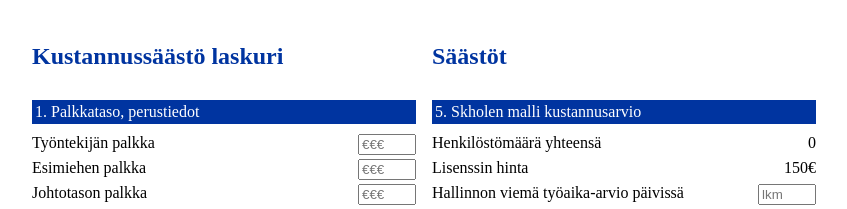
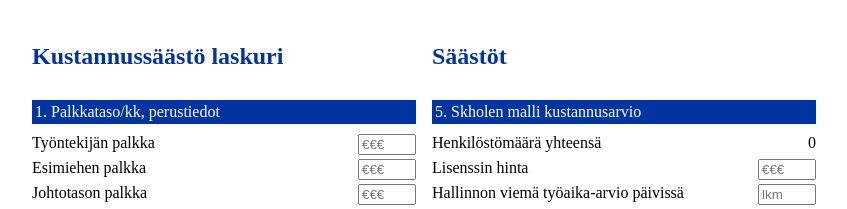
Before and after one commit to mAAstro7/ms, a React (Create React App) app: page / in a window 1280 px wide. Shown: the top 209 px of the page, without its empty margins (208-1055 px from the left). Built offline with nearby package versions, Linux system fonts and the light colour scheme.

Commit message:
make licenseprice unstatic

```diff
--- a/src/MoneySaver.js
+++ b/src/MoneySaver.js
@@ -10,7 +10,7 @@ let MoneySaver = (props) => {
 
 
       <div className="left-side">
-      <div className="section-breaker">1. Palkkataso, perustiedot</div>
+      <div className="section-breaker">1. Palkkataso/kk, perustiedot</div>
         <div className="section-holder">
           <label className="info-label">Työntekijän palkka</label>
           <div className="data-holder">
@@ -187,7 +187,7 @@ let MoneySaver = (props) => {
           <label className="info-label">Lisenssin hinta</label>
           <div className="data-holder">
 
-              {skholelicens}€
+          <Field className="data-input-holder" name="skholelicens" component="input" type="text" placeholder="€€€" />
 
           </div>
         </div>
@@ -316,7 +316,6 @@ MoneySaver = connect(state => {
   const daypay = 21.5;
   const firmpaymultiplier = 1.35;
   const kilometrikorvaus = 0.42;
-  const skholelicens = 150;
   var bosspay = parseInt(selector(state, 'bosspay'), 10);
   var managerpay = parseInt(selector(state, 'managerpay'), 10);
   var workerpay = parseInt(selector(state, 'workerpay'), 10);
@@ -350,6 +349,7 @@ MoneySaver = connect(state => {
   var tempmanager = parseInt(selector(state, 'tempmanager'), 10);
   var tempboss = parseInt(selector(state, 'tempboss'), 10);
   var tempdaycount = parseInt(selector(state, 'tempdaycount'), 10);
+  const skholelicens =  selector(state, 'skholelicens')
 
   var salaryTemp = 0;
   var salarytemphold = Math.round(((bosspay * tempboss) + (managerpay * tempmanager) + (workerpay * tempworker)) * firmpaymultiplier / daypay * tempdaycount);
```
